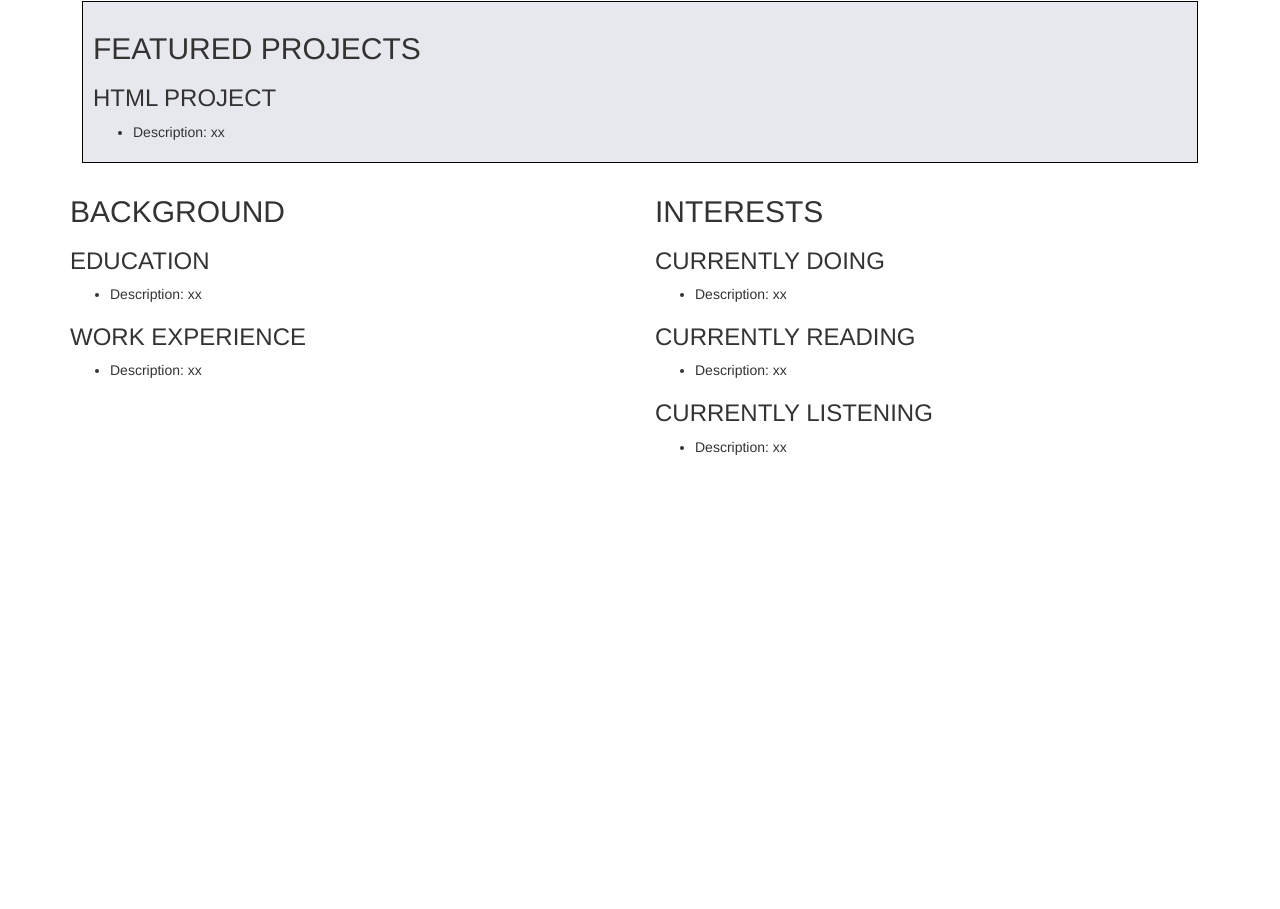
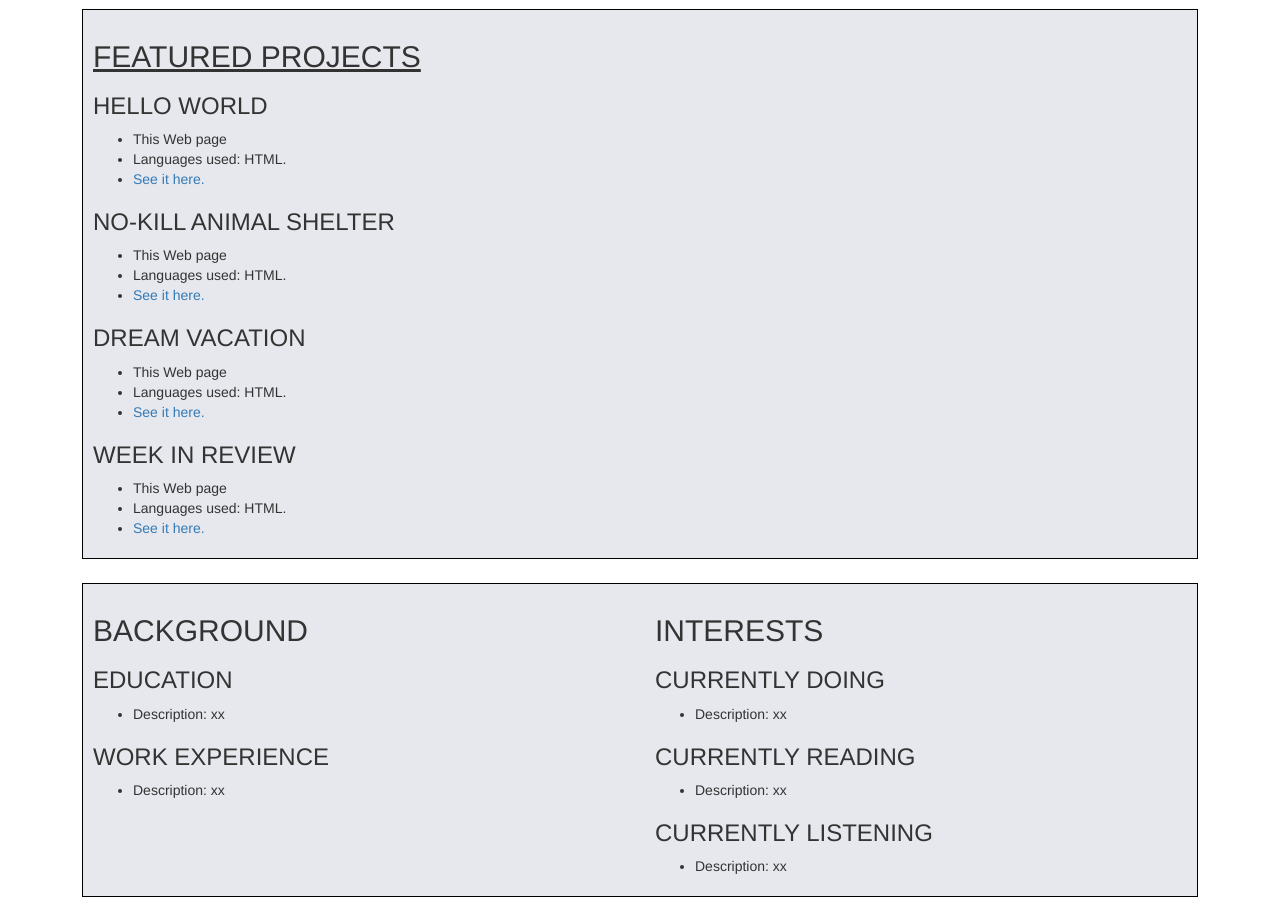
Before and after one commit to summersmaggie/portfolio-landing-page, a plain HTML site: page index.html in a window 1280 px wide. Shown: the part 943-1852 px from the top of the page. Before the commit the page ends 1410 px from the top, so only its background shows below. Drawn offline with Linux system fonts and the light colour scheme.

Commit message:
add copy in featured projects column and styles for columns

```diff
--- a/css/styles.css
+++ b/css/styles.css
@@ -28,3 +28,13 @@
   margin: 12px;
   background-color: #e6e8ed;
 }
+
+.aboutme {
+  padding: 10px;
+  margin: 12px;
+  background-color: #e6e8ed;
+}
+
+.featured-projects h2 {
+  text-decoration: underline;
+}
--- a/index.html
+++ b/index.html
@@ -17,7 +17,7 @@
     </div>
 
     <div class="description">
-      <p>Hello! Thanks for stopping by.
+      <p class="lead">Hello! Thanks for stopping by.
       I'm Maggie Summers. I'm not good at talking about myself, so I'll keep this short.
       I worked in social media for almost 5 years, and after becoming an expert in the field and becoming disillusioned with the industry, I decided I needed a fresh start. So, on January 2, 2018, I started at Epicodus to learn programming.
       Please take a look around at what I've done so far. Looking forward to the opportunity to work together in the future.</p>
@@ -26,11 +26,31 @@
     <div class="container">
       <div class="featured-projects" style="border:1px solid black">
         <div class="row">
-          <div class="col-md-12">
+          <div class="col-md-6">
             <h2>FEATURED PROJECTS</h2>
-            <h3>HTML PROJECT</h3>
+            <h3>HELLO WORLD</h3>
               <ul>
-                <li>Description: xx</li>
+                <li>This Web page</li>
+                <li>Languages used: HTML.</li>
+                <li><a href="https://github.com/summersmaggie/hello-world">See it here.</a>
+              </ul>
+            <h3>NO-KILL ANIMAL SHELTER</h3>
+              <ul>
+                <li>This Web page</li>
+                <li>Languages used: HTML.</li>
+                <li><a href="https://github.com/summersmaggie/hello-world">See it here.</a>
+              </ul>
+            <h3>DREAM VACATION</h3>
+              <ul>
+                <li>This Web page</li>
+                <li>Languages used: HTML.</li>
+                <li><a href="https://github.com/summersmaggie/hello-world">See it here.</a>
+              </ul>
+              <h3>WEEK IN REVIEW</h3>
+                <ul>
+                  <li>This Web page</li>
+                  <li>Languages used: HTML.</li>
+                  <li><a href="https://github.com/summersmaggie/hello-world">See it here.</a>
                 </ul>
           </div>
         </div>
@@ -38,6 +58,7 @@
     </div>
 
     <div class="container">
+      <div class="aboutme" style="border: 1px solid black">
         <div class="row">
           <div class="col-md-6">
             <h2>BACKGROUND</h2>
@@ -67,6 +88,7 @@
           </div>
         </div>
       </div>
+    </div>
 
 
   </body>
```
Lines whose indentation alone changed are shown as unchanged.
